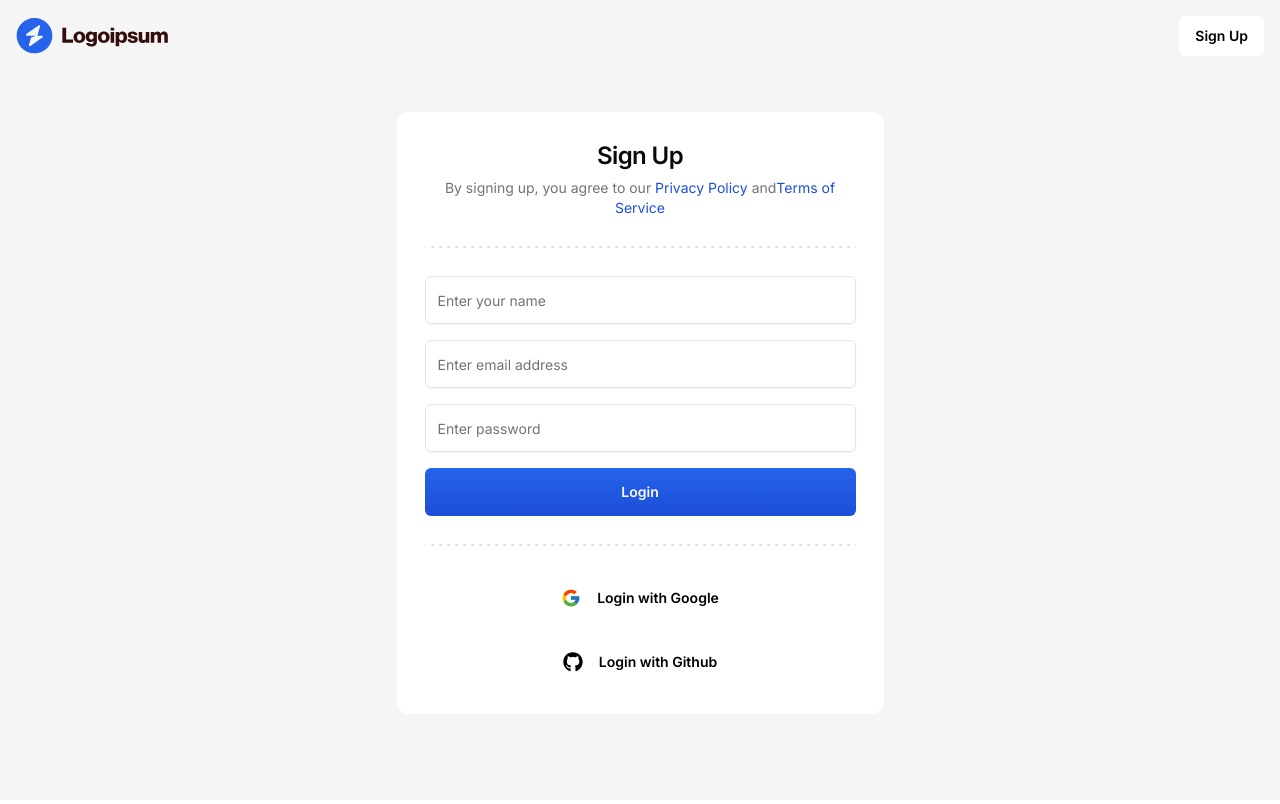
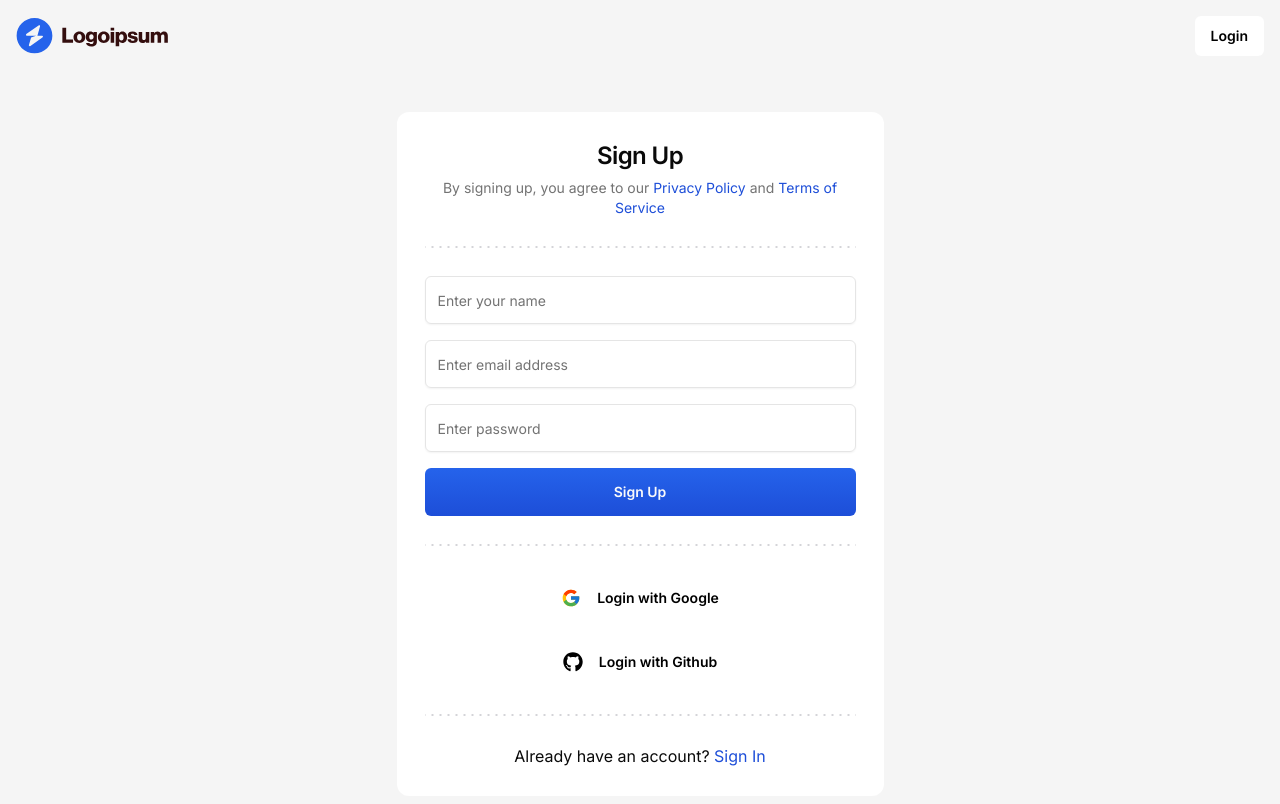
Before and after one commit to abhisek75/task-pilot, a Next.js app: page /sign-up in a window 1280 px wide. Shown: the top 804 px of the page. Built offline with nearby package versions, Linux system fonts and the light colour scheme.

Commit message:
2.1:sign up/in page

```diff
--- a/src/app/(auth)/layout.tsx
+++ b/src/app/(auth)/layout.tsx
@@ -1,4 +1,9 @@
+"use client";
+
+import Link from "next/link";
 import { Button } from "@/components/ui/button";
+import { usePathname } from "next/navigation";
+
 import Image from "next/image";
 
 interface AuthLayoutProps {
@@ -6,13 +11,17 @@
 };
 
 const AuthLayout = ({ children }: AuthLayoutProps) => {
+    const pathname = usePathname();
+    const isSignIn = pathname === "/sign-in";
     return (
         <main className="bg-neutral-100 min-h-screen">
             <div className="mx-auto max-w-screen-2xl p-4">
            <nav className="flex justify-between items-center">
                 <Image  src ="/logo.svg" alt="logo" width={152} height={56}/>
-                    <Button variant="secondary">
-                        Sign Up
+                    <Button asChild variant="secondary">
+                        <Link href = {isSignIn?  "sign-up" : "/sign-in"}>
+                        {isSignIn ? "Sign Up" :"Login"}
+                        </Link>
                     </Button>
            </nav>
            <div className="flex  flex-col items-center pt-4 md:pt-14">
--- a/src/features/auth/components/sign-in-card.tsx
+++ b/src/features/auth/components/sign-in-card.tsx
@@ -1,4 +1,5 @@
 import {z} from "zod";
+import Link from "next/link";
 import {FcGoogle} from "react-icons/fc";
 import {FaGithub} from "react-icons/fa";
 import {useForm} from "react-hook-form";
@@ -17,15 +18,13 @@
     FormControl,
     FormField,
     FormItem,
-    FormLabel,
     FormMessage,
 }from "@/components/ui/form";
 
-const formSchema = z.object({
+export const formSchema = z.object({
     email: z.string().email(),
-    password: z.string().min(8, "Minimum 8 characters"),
+    password: z.string().min(1, "Required"),
 });
-
 export const SignInCard = () => {
     const form = useForm<z.infer<typeof formSchema>>({
         resolver:zodResolver(formSchema),
@@ -115,6 +114,17 @@
                     Login with Github
                 </Button>
             </CardContent>
+            <div className="px-7">
+                <DottedSeparator />
+            </div>
+            <CardContent className="p-7 flex items-center justify-center">
+                <p>
+                    Don&apos; have an account?
+                    <Link href ="/sign-up">
+                        <span className="text-blue-700">&nbsp;Sign Up</span>
+                    </Link>
+                </p>
+            </CardContent>
         </Card>
     );
 };
--- a/src/features/auth/components/sign-up-card.tsx
+++ b/src/features/auth/components/sign-up-card.tsx
@@ -1,6 +1,11 @@
-import {FcGoogle} from "react-icons/fc";
-import {FaGithub} from "react-icons/fa";
+"use client";
+
+import { z } from "zod";
 import Link from "next/link";
+import { FcGoogle } from "react-icons/fc";
+import { FaGithub } from "react-icons/fa";
+import { useForm } from "react-hook-form";
+import { zodResolver } from "@hookform/resolvers/zod";
 import { DottedSeparator } from "@/components/dotted-separator";
 import { Button } from "@/components/ui/button";
 import {
@@ -8,74 +13,127 @@
   CardContent,
   CardDescription,
   CardHeader,
-    CardTitle
+  CardTitle,
 } from "@/components/ui/card";
 import { Input } from "@/components/ui/input";
+import {
+  Form,
+  FormControl,
+  FormField,
+  FormItem,
+  FormMessage,
+} from "@/components/ui/form";
 
+// ✅ Schema
+const formSchema = z.object({
+  name: z.string().min(1, "Required"),
+  email: z.string().email("Invalid email"),
+  password: z.string().min(8, "Minimum of 8 characters required"),
+});
 
+// ✅ Move inside component (was outside before)
+export const SignUpCard = () => {
+  const form = useForm<z.infer<typeof formSchema>>({
+    resolver: zodResolver(formSchema),
+    defaultValues: {
+      name: "",
+      email: "",
+      password: "",
+    },
+  });
 
-export const SignUpCard = () => {
-    return(
+  const onSubmit = (values: z.infer<typeof formSchema>) => {
+    console.log({ values });
+  };
+
+  return (
     <Card className="w-full h-full md:w-[487px] border-none shadow-none">
       <CardHeader className="flex items-center justify-center text-center p-7">
-                <CardTitle className="text-2xl">
-                    Sign Up
-                </CardTitle>
+        <CardTitle className="text-2xl">Sign Up</CardTitle>
         <CardDescription>
           By signing up, you agree to our{" "}
           <Link href="/privacy">
             <span className="text-blue-700"> Privacy Policy </span>
-                    </Link> {" "}
-                    and{""}
+          </Link>{" "}
+          and{" "}
           <Link href="/terms">
             <span className="text-blue-700">Terms of Service </span>
           </Link>
         </CardDescription>
       </CardHeader>
+
       <div className="px-7">
         <DottedSeparator />
       </div>
+
       <CardContent className="p-7">
-                <form className="space-y-4">
+        {/* ✅ Connect form with RHF */}
+        <Form {...form}>
+          <form onSubmit={form.handleSubmit(onSubmit)} className="space-y-4">
+            <FormField
+              control={form.control}
+              name="name"
+              render={({ field }) => (
+                <FormItem>
+                  <FormControl>
                     <Input
-                        required
-                        type ="text"
-                        value ={""}
-                        onChange = {() => {}}
+                      type="text"
                       placeholder="Enter your name"
-                        disabled={false}
+                      {...field}
                     />
+                  </FormControl>
+                  <FormMessage />
+                </FormItem>
+              )}
+            />
+            <FormField
+              control={form.control}
+              name="email"
+              render={({ field }) => (
+                <FormItem>
+                  <FormControl>
                     <Input
-                        required
-                        type ="email"
-                        value ={""}
-                        onChange = {() => {}}
+                      type="email"
                       placeholder="Enter email address"
-                        disabled={false}
+                      {...field}
                     />
+                  </FormControl>
+                  <FormMessage />
+                </FormItem>
+              )}
+            />
+            <FormField
+              control={form.control}
+              name="password"
+              render={({ field }) => (
+                <FormItem>
+                  <FormControl>
                     <Input
-                        required
-                        type ="password"
-                        value ={""}
-                        onChange = {() => {}}
+                      type="password"
                       placeholder="Enter password"
-                        disabled={false}
-                        min={8}
-                        max={256}
+                      {...field}
                     />
-                    <Button disabled ={false} size="lg" className="w-full">
-                        Login
+                  </FormControl>
+                  <FormMessage />
+                </FormItem>
+              )}
+            />
+            <Button type="submit" size="lg" className="w-full">
+              Sign Up
             </Button>
           </form>
+        </Form>
       </CardContent>
+
       <div className="px-7">
         <DottedSeparator />
       </div>
+
       <CardContent className="p-7 flex flex-col gap-y-4">
         <Button
           disabled={false}
-                variant = "secondary"
-                size = "lg"
+          variant="secondary"
+          size="lg"
           className="w-full"
         >
           <FcGoogle className="mr-2 size-5" />
@@ -83,14 +141,25 @@
         </Button>
         <Button
           disabled={false}
-                variant = "secondary"
-                size = "lg"
+          variant="secondary"
+          size="lg"
           className="w-full"
         >
           <FaGithub className="mr-2 size-5" />
           Login with Github
         </Button>
       </CardContent>
+      <div className="px-7">
+                      <DottedSeparator />
+                  </div>
+                  <CardContent className="p-7 flex items-center justify-center">
+                      <p>
+                          Already have an account?
+                          <Link href ="/sign-in">
+                              <span className="text-blue-700">&nbsp;Sign In</span>
+                          </Link>
+                      </p>
+                  </CardContent>
     </Card>
   );
 };
```
Lines whose indentation alone changed are shown as unchanged.
